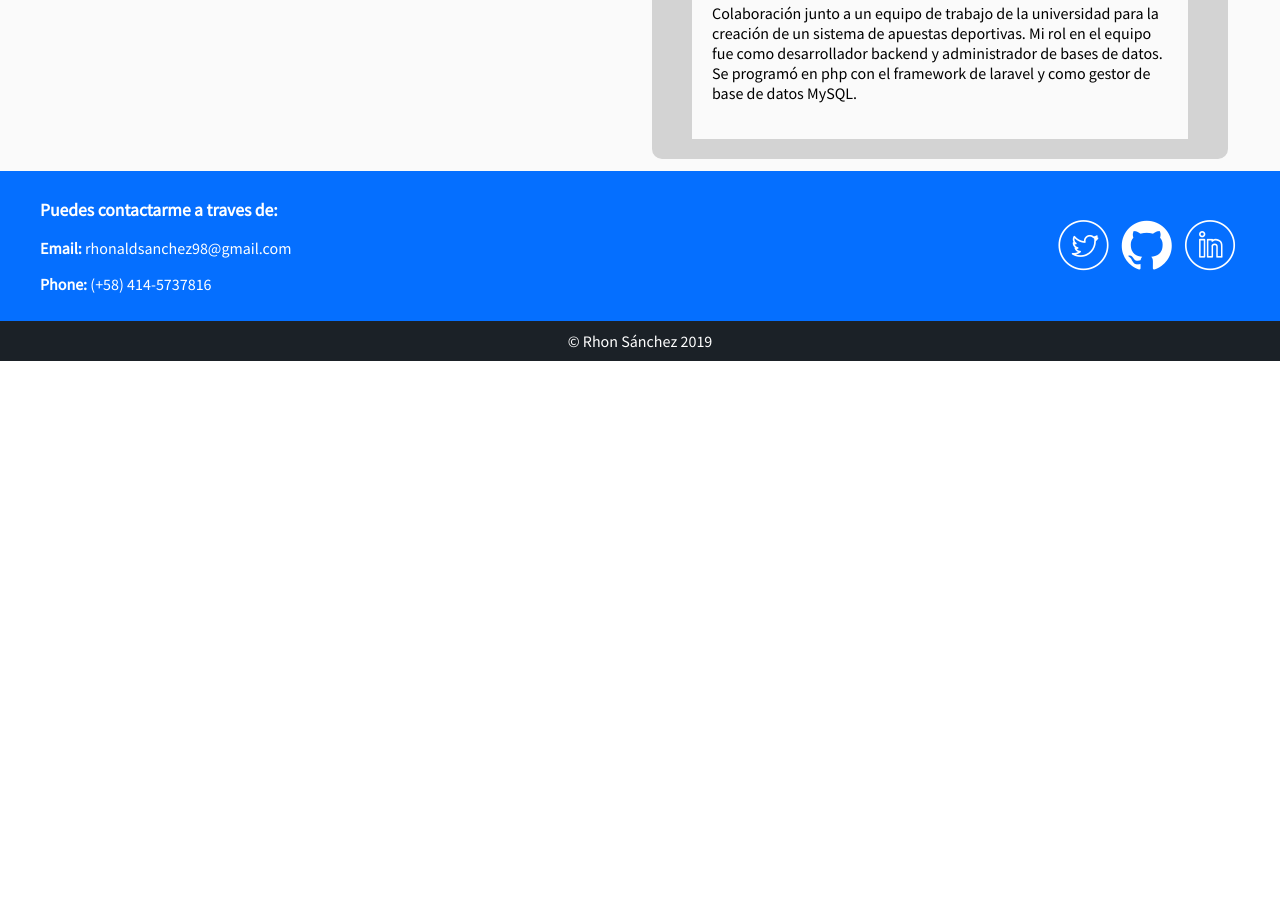
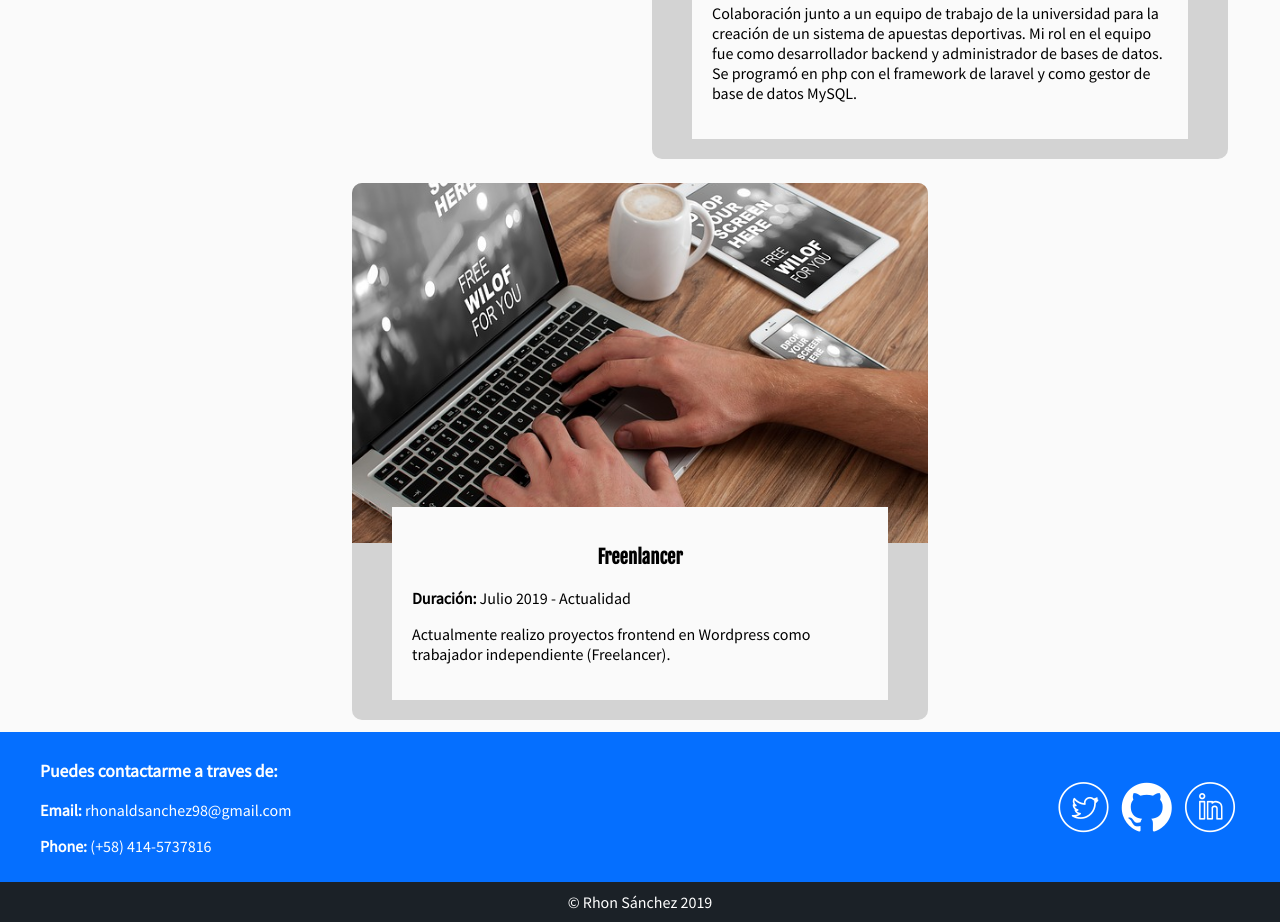
Before and after one commit to RhonSanchez/RhonSanchez.github.io, a plain HTML site: page index.html in a window 1280 px wide. Shown: the part 5768-6690 px from the top of the page. Before the commit the page ends 6129 px from the top, so only its background shows below. Drawn offline with Linux system fonts and the light colour scheme; files whose address does not match are found by name.

Commit message:
arreglando seccion experiencia

```diff
--- a/css/style.css
+++ b/css/style.css
@@ -579,6 +579,7 @@ h2 {
 
 .experience-list {
 	display: flex;
+	flex-wrap: wrap;
 }
 
 .experience {
--- a/index.html
+++ b/index.html
@@ -232,6 +232,16 @@
 					<p class="experience-description">Colaboración junto a un equipo de trabajo de la universidad para la creación de un sistema de apuestas deportivas. Mi rol en el equipo fue como desarrollador backend y administrador de bases de datos. Se programó en php con el framework de laravel y como gestor de base de datos MySQL.</p>
 				</div>
 			</article>
+			<article class="experience">
+				<figure class="experience-imageContainer">
+					<img class="experience-image img-thunder" src="images/freelancer.jpg" alt="Logo Thunder">
+				</figure>
+				<div class="experience-container">
+					<h3 class="experience-name">Freenlancer</h3>
+					<p class="experience-duration"><strong>Duración:</strong> Julio 2019 - Actualidad</p>
+					<p class="experience-description">Actualmente realizo proyectos frontend en Wordpress como trabajador independiente (Freelancer).</p>
+				</div>
+			</article>
 		</div>
 	</section>
 	<section id="contacto" class="contact">
```
Also changed, not shown: images/freelancer.jpg (added).
